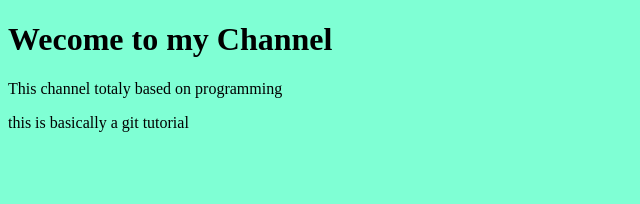
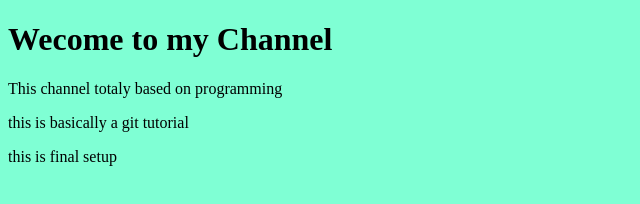
Before and after one commit to weblucky/project1, a plain HTML site: page index.html in a window 1280 px wide. Shown: the whole page, without its empty margins (0-640 px from the left). Drawn offline with Linux system fonts and the light colour scheme.

Commit message:
changes done by localtwo again

```diff
--- a/index.html
+++ b/index.html
@@ -11,5 +11,6 @@
     <h1>Wecome to my Channel</h1>
     <p>This channel totaly based on programming</p>
     <p>this is basically a git tutorial</p>
+    <p>this is final setup</p>
 </body>
 </html>
```
